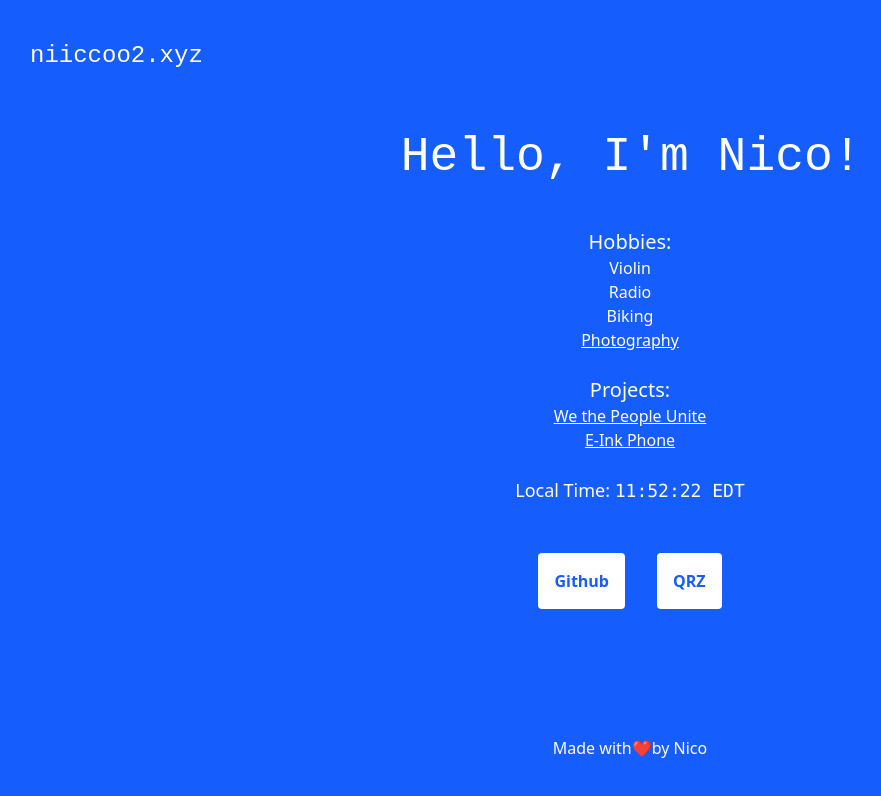
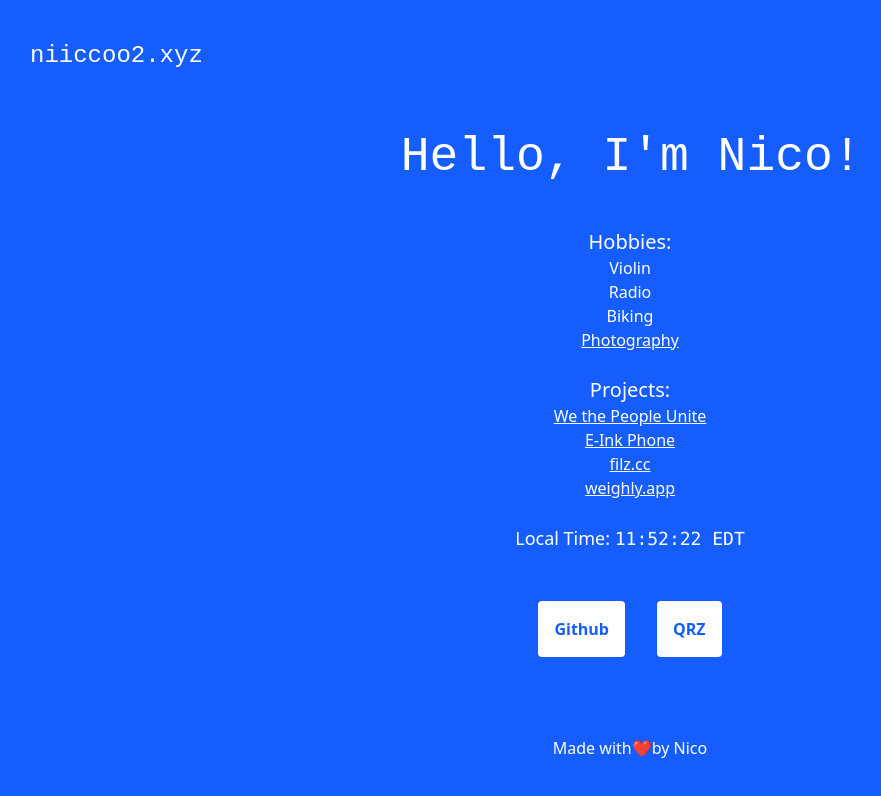
Before and after one commit to niiccoo2/website, a SvelteKit app: page / in a window 1280 px wide. Shown: the top 796 px of the page, without its empty margins (10-891 px from the left). Built offline with nearby package versions, Linux system fonts and the light colour scheme; a web font is replaced by a local one.

Commit message:
Add new projects

```diff
--- a/src/routes/+page.svelte
+++ b/src/routes/+page.svelte
@@ -62,6 +62,8 @@
         <h3 class="text-center text-xl">Projects:</h3>
         <a class="block text-center mx-auto underline" href="/we-the-people-unite">We the People Unite</a>
         <a class="block text-center mx-auto underline" href="https://github.com/niiccoo2/EINK-Phone">E-Ink Phone</a>
+        <a class="block text-center mx-auto underline" href="https://filz.cc">filz.cc</a>
+        <a class="block text-center mx-auto underline" href="https://weighly.app">weighly.app</a>
         <br>
         <!-- DISCORD THING IS BELOW -->
         <!-- <a href="https://discord.com/users/777553246213373972" target="_blank" class="block mx-auto text-center underline" rel="noopener">
```
